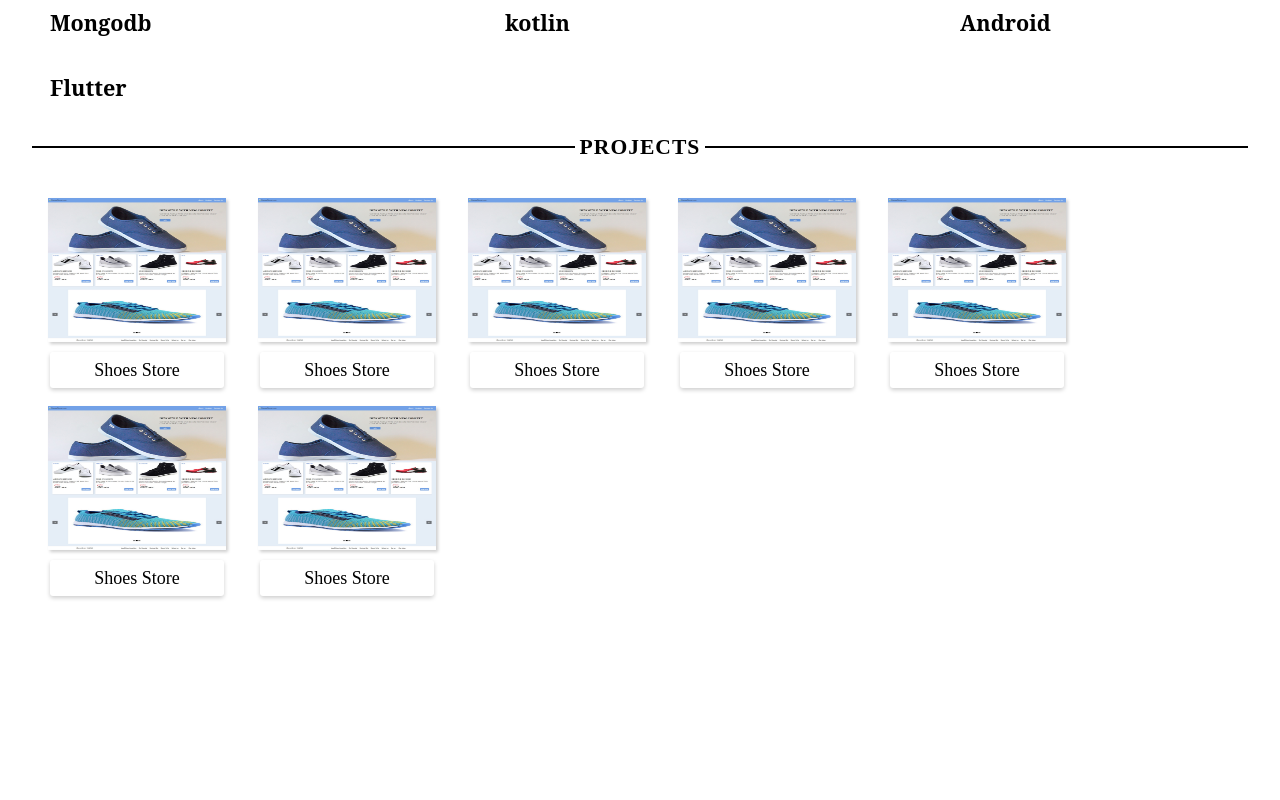
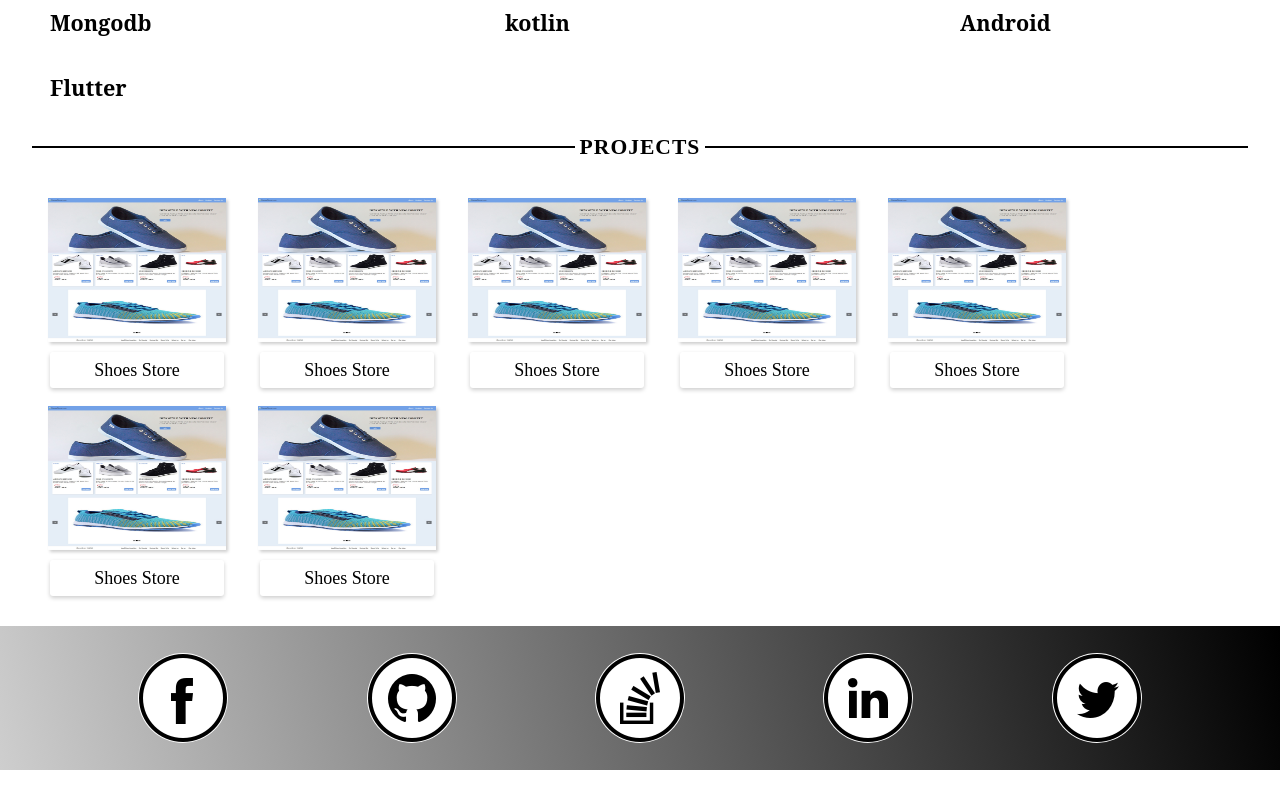
Before and after one commit to Adityapanther/My-Portfolio, a plain HTML site: page index.html in a window 1280 px wide. Shown: the part 832-1632 px from the top of the page. Before the commit the page ends 1470 px from the top, so only its background shows below. Drawn offline with Linux system fonts and the light colour scheme.

Commit message:
social section added

```diff
--- a/index.html
+++ b/index.html
@@ -164,6 +164,13 @@
                 </div>
             </div>
         </div>
+        <div class="social-section">
+            <div class="social-circle facebook"></div>
+            <div class="social-circle github"></div>
+            <div class="social-circle stackoverflow"></div>
+            <div class="social-circle linkedin"></div>
+            <div class="social-circle twitter"></div>
+        </div>
     </div>
 
     <script src="./js/main.js"></script>
--- a/style/main.scss
+++ b/style/main.scss
@@ -242,4 +242,57 @@
             }
         }
     }
+
+    .social-section{
+        width: 100%;
+        height: 8em;
+        margin-top: 1em;
+        background: linear-gradient(75deg,#cecece, #000000);
+        display: flex;
+        justify-content: space-evenly;
+        align-items: center;
+        flex-flow: row nowrap;
+
+        .social-circle{
+            width: 5em;
+            height: 5em;
+            background-color: #fff;
+            border-radius: 50%;
+
+        }
+
+        .social-circle:hover{
+            box-shadow: 1px 1px 3px #974343;
+        }
+
+        .facebook{
+            background-image: url(../img/social.png);
+            background-position: -39px -39px;
+            background-repeat: no-repeat;
+        }
+
+        .github{
+            background-image: url(../img/social.png);
+            background-position: -279px -519px;
+            background-repeat: no-repeat;
+        }
+
+        .stackoverflow{
+            background-image: url(../img/social.png);
+            background-position: -159px -519px;
+            background-repeat: no-repeat;
+        }
+
+        .linkedin{
+            background-image: url(../img/social.png);
+            background-position: -759px -39px;
+            background-repeat: no-repeat;
+        }
+
+        .twitter{
+            background-image: url(../img/social.png);
+            background-position: -159px -39px;
+            background-repeat: no-repeat;
+        }
+    }
 }
```
Also changed, not shown: img/social.png (added), style/main.css, 1 other file.
